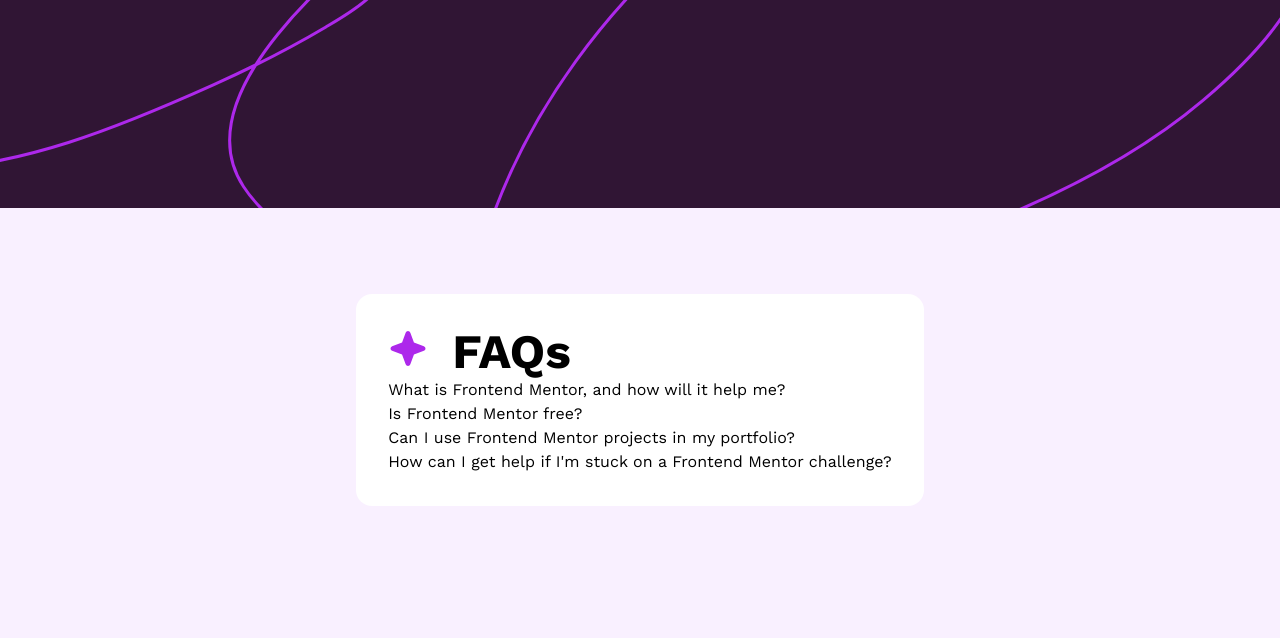
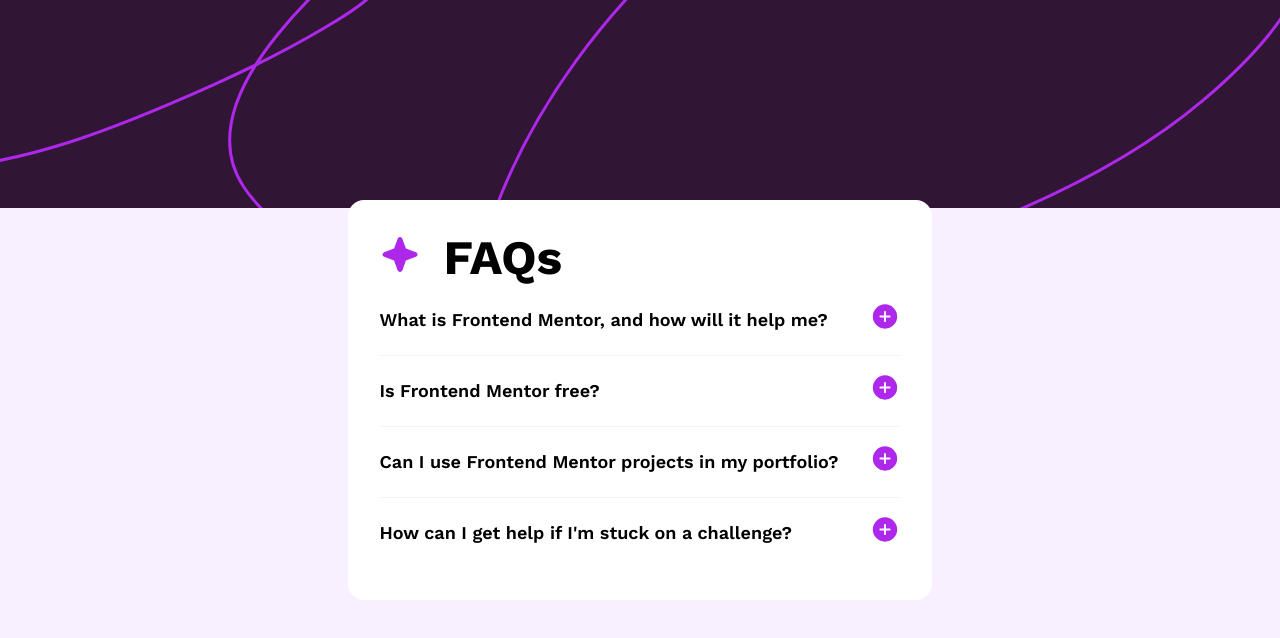
Before and after one commit to EbadShelby/FAQ-JS_001, a plain HTML site: page index.html in a window 1280 px wide. Drawn offline with nearby package versions, Linux system fonts and the light colour scheme.

Commit message:
added question icon,border, and spacing

```diff
--- a/index.html
+++ b/index.html
@@ -37,7 +37,7 @@
         </div>
         <div class="faq-item">
           <div>
-            <p class="faq-question">How can I get help if I'm stuck on a Frontend Mentor challenge?</p>
+            <p class="faq-question">How can I get help if I'm stuck on a challenge?</p>
           </div>
         </div>
       </div>
--- a/style.css
+++ b/style.css
@@ -118,6 +118,14 @@ h1 {
 /* ======================================= */
 /* ==========|| Header Style ||=========== */
 /* ======================================= */
+.faq-header {
+  display: flex;
+  align-items: center;
+  gap: var(--spacing-300);
+}
+.faq-header::before {
+  content: url(assets/images/icon-star.svg);
+}
 
 /* ======================================= */
 /* ===========|| Main Style ||============ */
@@ -127,13 +135,22 @@ h1 {
   border-radius: 1em;
   padding: var(--spacing-400);
 }
-.faq-header {
+.faq-item {
   display: flex;
   align-items: center;
-  gap: var(--spacing-300);
+  justify-content: space-between;
+  gap: 2em;
+  padding-block: var(--spacing-200);
 }
-.faq-header::before {
-  content: url(assets/images/icon-star.svg);
+.faq-item:not(:first-child) {
+  border-top: 1px solid var(--clr-primary-300);
+}
+.faq-item::after {
+  content: url(assets/images/icon-plus.svg);
+}
+.faq-question {
+  font-weight: var(--fw-medium);
+  font-size: 1.125rem;
 }
 
 /* =============|| Buttons ||============= */
```
